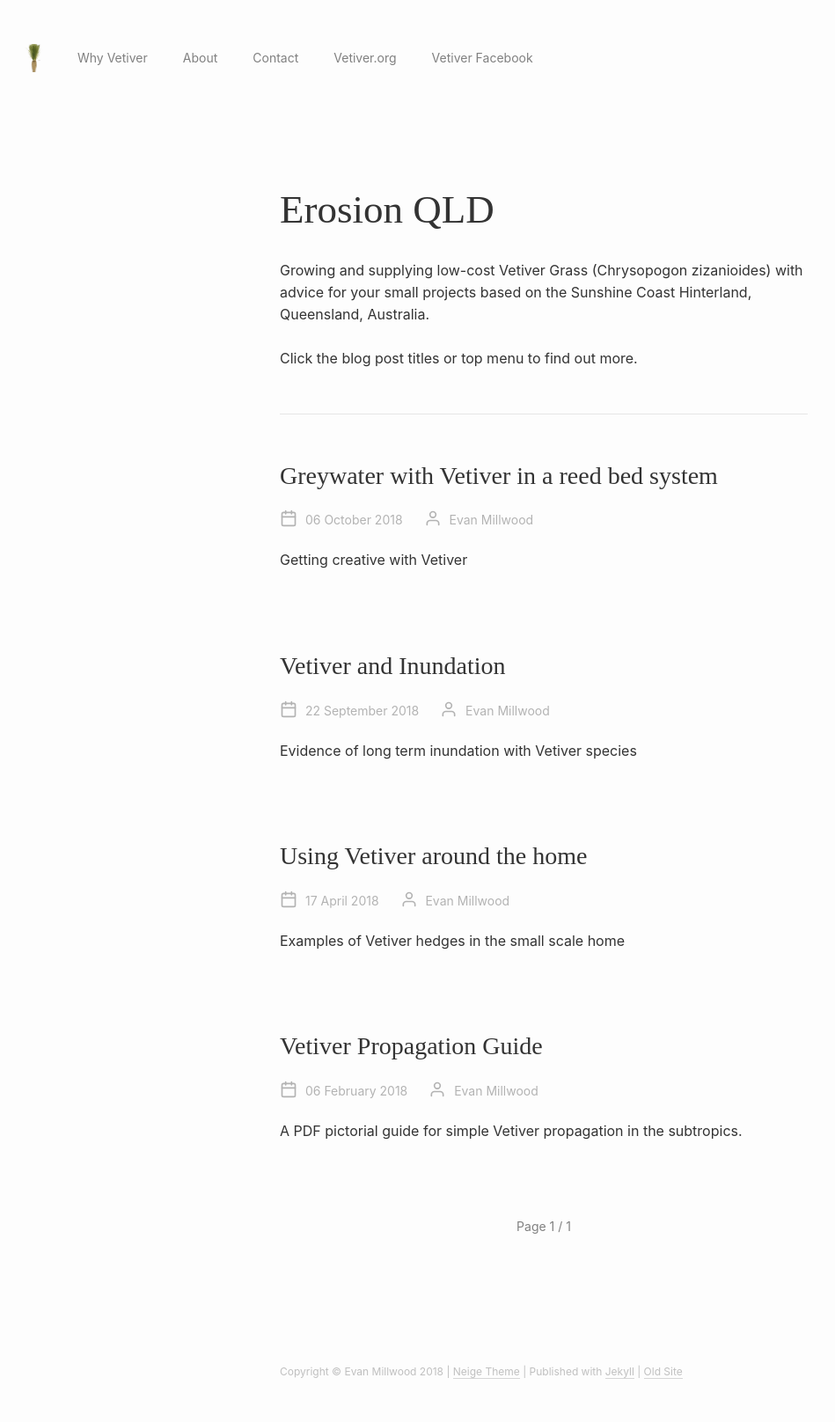
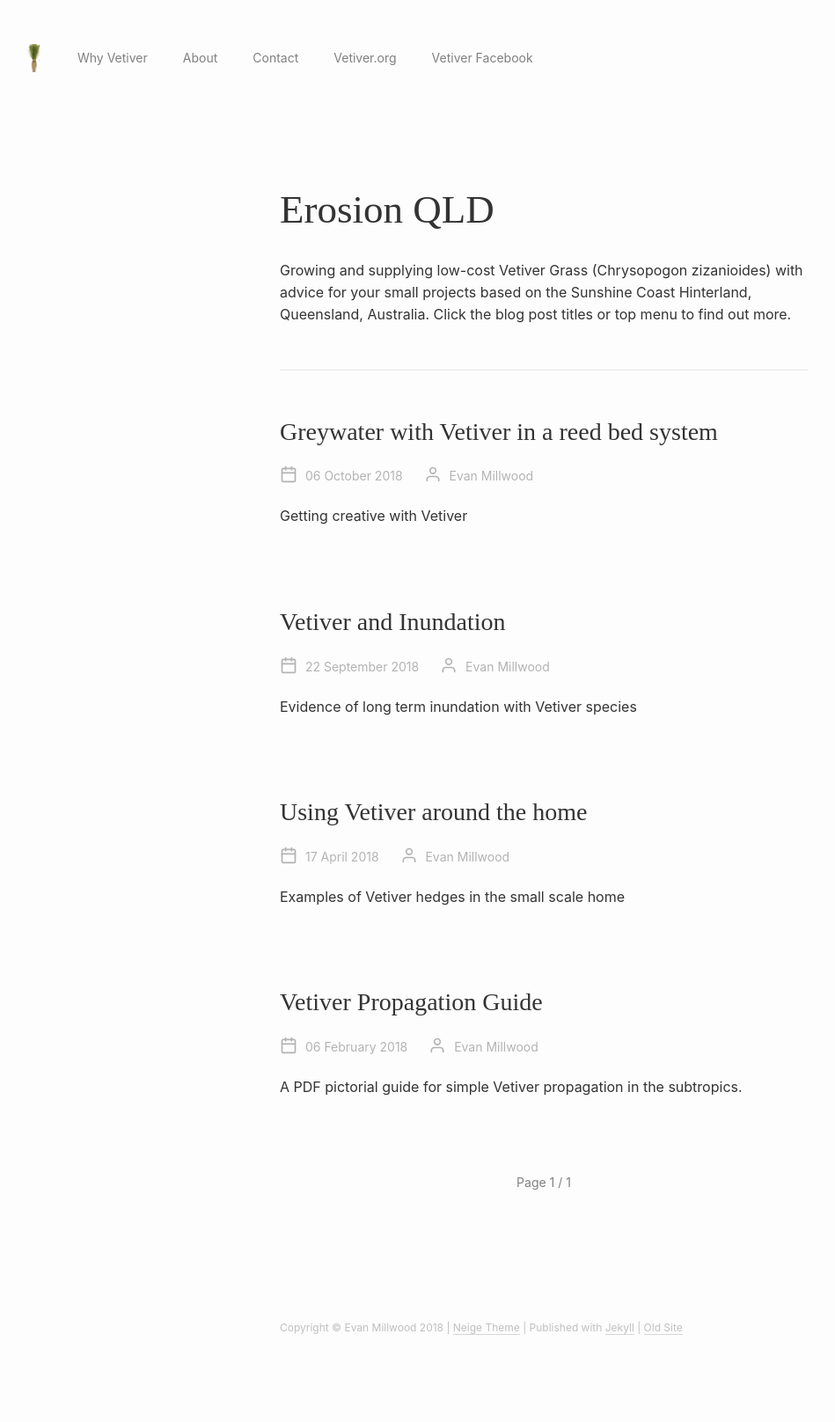
Before and after one commit to Tr33mo/tr33motest.github.io, a Jekyll site: the page built from index.html, in a window 1280 px wide. Shown: the whole page at 88% size, without its empty margins (22-971 px from the left). Built offline with Jekyll 4.4.1, drawn with Linux system fonts in a browser that asks for light colours; the list of posts is cut into pages by our own code; after the commit the page ends 1566 px from its top, so only the background shows below that.

```diff
--- a/_config.yml
+++ b/_config.yml
@@ -17,7 +17,7 @@ icon: "/assets/img/vetavatar.png"
 favicon: "/assets/img/favicon.ico"
 #og_image: "/assets/img/og.jpg"
 lang: en
-description: Growing and supplying low-cost Vetiver Grass (Chrysopogon zizanioides) with advice for your small projects based on the Sunshine Coast Hinterland, Queensland, Australia. <br /><br />Click the blog post titles or top menu to find out more.
+description: Growing and supplying low-cost Vetiver Grass (Chrysopogon zizanioides) with advice for your small projects based on the Sunshine Coast Hinterland, Queensland, Australia. Click the blog post titles or top menu to find out more.
 url: http://www.erosionqld.com.au
 color: "#333333"
 baseurl:
```
